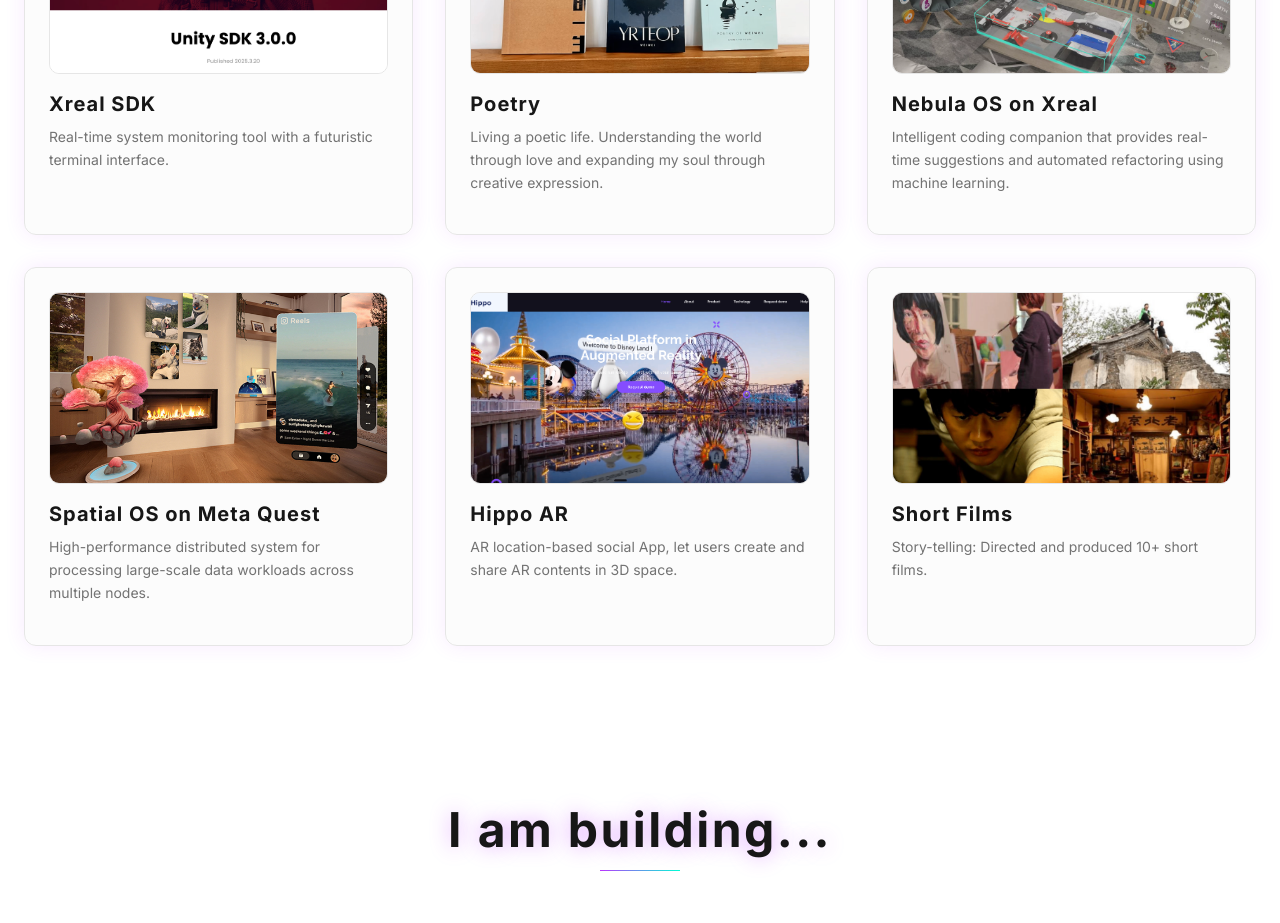
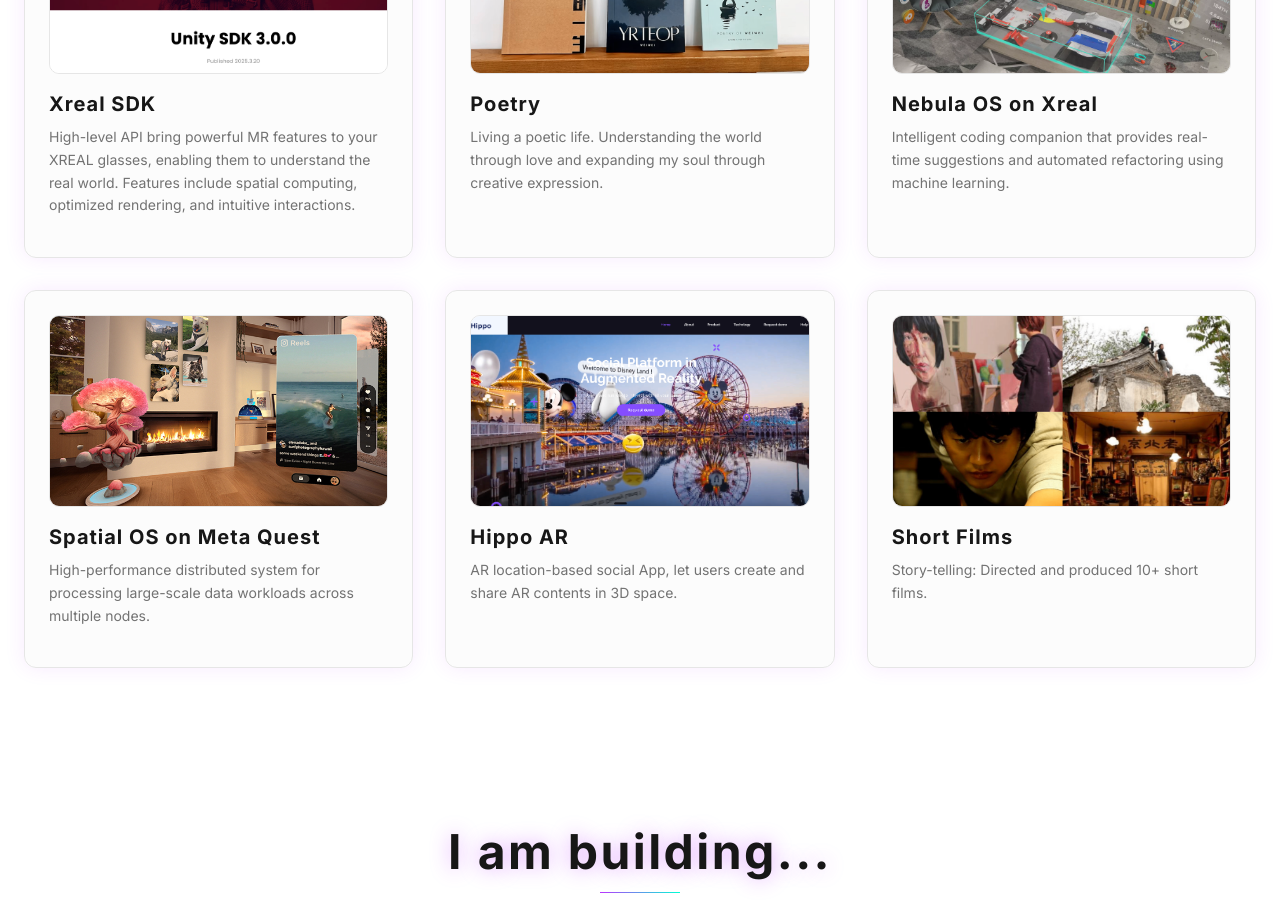
Before and after one commit to xiaomenghuan511/byte-brush-bytes, a React (Vite) app: page / in a window 1280 px wide. Shown: the part 3780-4703 px from the top of the page. Built offline with nearby package versions, Linux system fonts and the light colour scheme.

Commit message:
Update project description
Updated the project description for the XREAL glasses to highlight its MR features, spatial computing, and optimized rendering.

```diff
--- a/src/components/Projects.tsx
+++ b/src/components/Projects.tsx
@@ -41,7 +41,7 @@ const Projects = () => {
   }, {
     id: '4',
     title: 'Xreal SDK',
-    description: 'Real-time system monitoring tool with a futuristic terminal interface.',
+    description: 'High-level API bring powerful MR features to your XREAL glasses, enabling them to understand the real world. Features include spatial computing, optimized rendering, and intuitive interactions.',
     category: 'software',
     tags: ['Rust', 'TUI', 'System Programming', 'WebAssembly'],
     image: '/lovable-uploads/bb049d97-fb52-45d7-bbe6-121bb4d16001.png',
```
